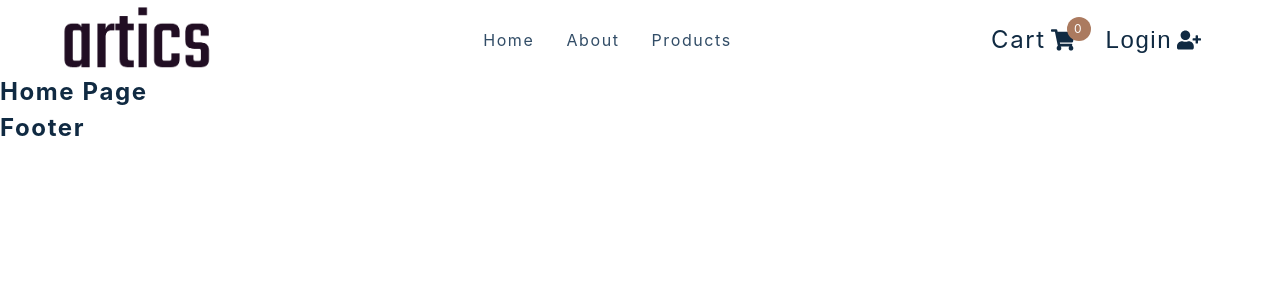
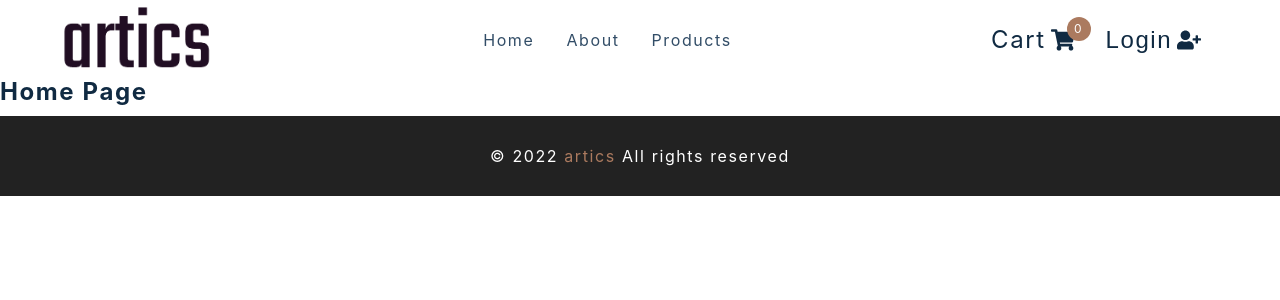
Before and after one commit to mkcriollo/artics, a React (Create React App) app: page / in a window 1280 px wide. Shown: the top 300 px of the page. Built offline with nearby package versions, Linux system fonts and the light colour scheme; the HTML template or start-up script is replaced by a standard one.

Commit message:
footer complete draft

```diff
--- a/src/components/Footer.js
+++ b/src/components/Footer.js
@@ -1,8 +1,14 @@
-import React from 'react'
-import styled from 'styled-components'
+import React from "react";
+import styled from "styled-components";
 const Footer = () => {
-  return <h4>footer</h4>
-}
+  return (
+    <Wrapper>
+      <h5>
+        © 2022 <span>artics</span> All rights reserved
+      </h5>
+    </Wrapper>
+  );
+};
 
 const Wrapper = styled.footer`
   height: 5rem;
@@ -26,6 +32,6 @@ const Wrapper = styled.footer`
   @media (min-width: 776px) {
     flex-direction: row;
   }
-`
+`;
 
-export default Footer
+export default Footer;
```
